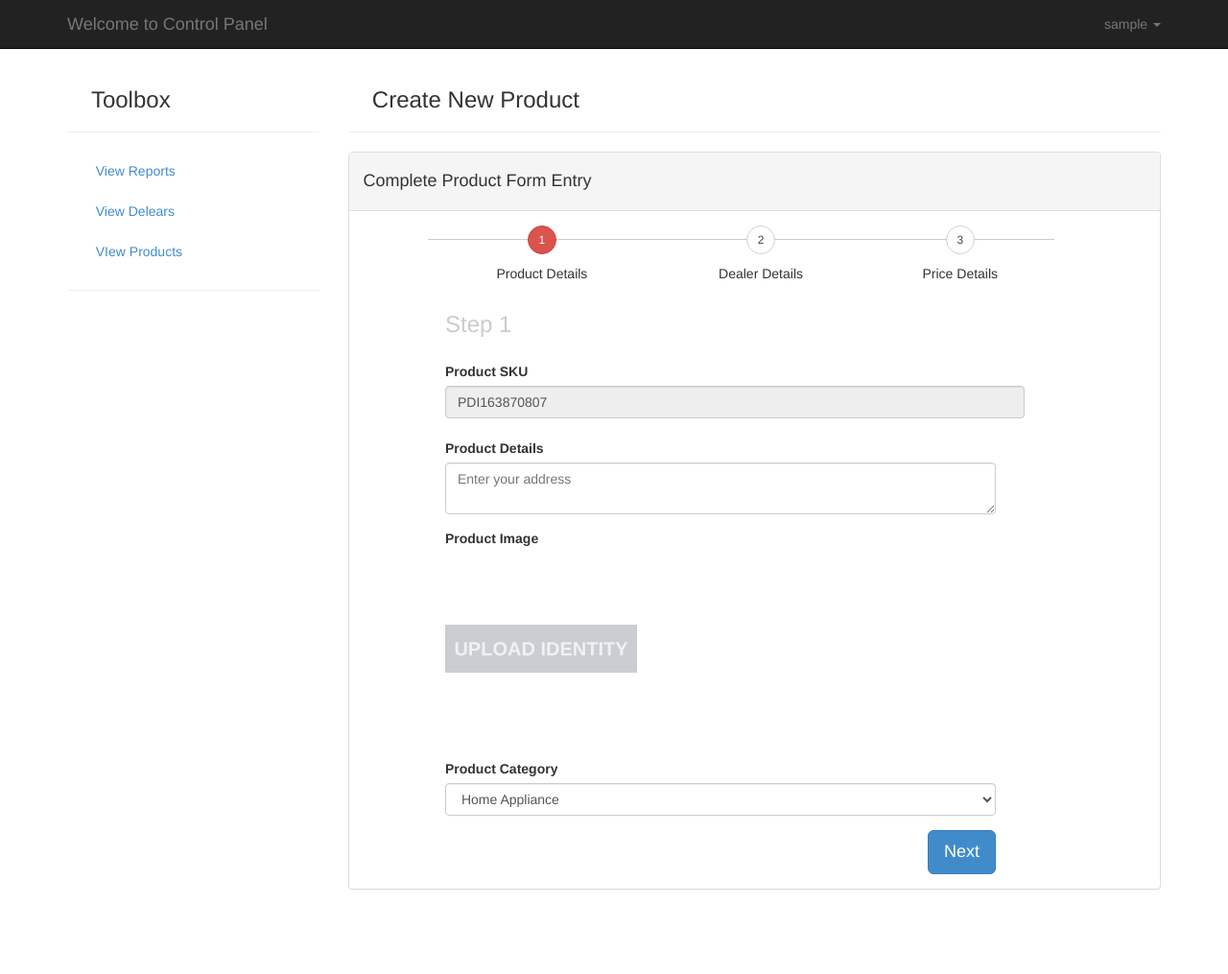
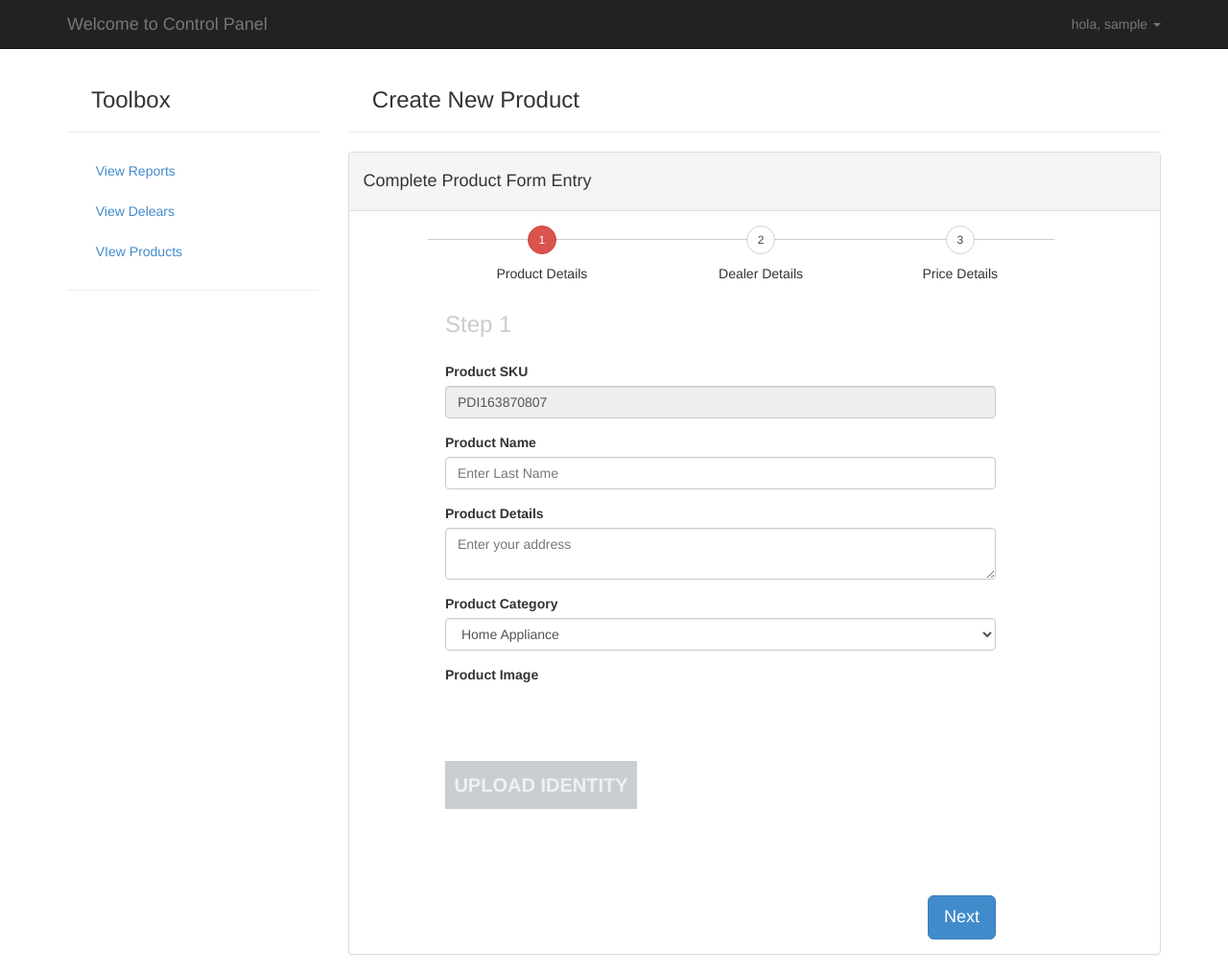
Before and after one commit to sagar767/inventory, a PHP site: page /sites/new-product in a window 1280 px wide. Shown: the whole page at 96% size. Before the commit the page ends 927 px from the top, so only its background shows below. Run offline with PHP 8.4, Linux system fonts and the light colour scheme; the visitor is signed in with stand-in values (Sample User, id 1); a stand-in replaces the project's code that opens the database connection; some libraries are stand-ins or nearby versions; some web fonts are replaced.

Commit message:
Product form made finalise

```diff
--- a/css/style.css
+++ b/css/style.css
@@ -1,15 +1,15 @@
 .navbar-static-top {
-  margin-bottom:20px;
+	margin-bottom: 20px;
 }
 
 footer {
-  margin-top:20px;
-  padding-top:20px;
-  padding-bottom:20px;
-  background-color:#efefef;
+	margin-top: 20px;
+	padding-top: 20px;
+	padding-bottom: 20px;
+	background-color: #efefef;
 }
 
-.nav>li .count {
+.nav > li .count {
 	position: absolute;
 	top: 10%;
 	right: 25%;
@@ -57,9 +57,9 @@
 	text-align: center;
 	position: relative;
 }
-.panel-body form h3{
-	color:#CCCCCC;
-	margin-bottom:25px;
+.panel-body form h3 {
+	color: #CCCCCC;
+	margin-bottom: 25px;
 }
 .btn-circle {
 	width: 30px;
@@ -70,8 +70,8 @@
 	line-height: 1.428571429;
 	border-radius: 15px;
 }
-.btn[disabled]{
-	opacity:0.9;
+.btn[disabled] {
+	opacity: 0.9;
 }
 
 /*Upload Button style*/
@@ -83,9 +83,9 @@
 	background-color: #ffffff;
 	color: #ecf0f1;
 }
-  input {
-    line-height: 200px;
-    font-size: 200px;
+#image-preview input {
+	line-height: 150px;
+	font-size: 150px;
 	position: absolute;
 	opacity: 0;
 	z-index: 10;
--- /dev/null
+++ b/js/jquery.uploadPreview.js
@@ -0,0 +1 @@
+(function(e){e.extend({uploadPreview:function(t){var n=e.extend({input_field:".image-input",preview_box:".image-preview",label_field:".image-label",label_default:"Choose File",label_selected:"Change File",no_label:false},t);if(window.File&&window.FileList&&window.FileReader){if(typeof e(n.input_field)!=="undefined"&&e(n.input_field)!==null){e(n.input_field).change(function(){var t=event.target.files;if(t.length>0){var r=t[0];var i=new FileReader;i.addEventListener("load",function(t){var i=t.target;if(r.type.match("image")){e(n.preview_box).css("background-image","url("+i.result+")");e(n.preview_box).css("background-size","cover");e(n.preview_box).css("background-position","center center")}else if(r.type.match("audio")){e(n.preview_box).html("<audio controls><source src='"+i.result+"' type='"+r.type+"' />Your browser does not support the audio element.</audio>")}else{alert("This file type is not supported yet.")}});if(n.no_label==false){e(n.label_field).html(n.label_selected)}i.readAsDataURL(r)}else{if(n.no_label==false){e(n.label_field).html(n.label_default)}e(n.preview_box).css("background-image","none");e(n.preview_box+" audio").remove()}})}}else{alert("You need a browser with file reader support, to use this form properly.");return false}}})})(jQuery)
--- a/js/site.js
+++ b/js/site.js
@@ -1,6 +1,6 @@
 $(document).ready(function() {
 
-/*Product Registration Process*/
+	/*Product Registration Process*/
 	var navListItems = $('div.setup-panel div a'),
 	    allWells = $('.setup-content'),
 	    allNextBtn = $('.nextBtn');
@@ -42,8 +42,7 @@
 
 	$('div.setup-panel div a.btn-danger').trigger('click');
 
-
-/*Product Upload button related*/
+	/*Product Upload button related*/
 	$.uploadPreview({
 		input_field : "#image-upload", // Default: .image-upload
 		preview_box : "#image-preview", // Default: .image-preview
--- a/sites/layout/primary-nav.php
+++ b/sites/layout/primary-nav.php
@@ -13,7 +13,7 @@
 
         <li class="dropdown">
           <a class="dropdown-toggle" role="button" data-toggle="dropdown" href="#">
-            <i class="glyphicon glyphicon-user"></i> <?php echo $username; ?> <span class="caret"></span></a>
+            <i class="glyphicon glyphicon-user"></i> hola, <?php echo $username; ?> <span class="caret"></span></a>
           <ul class="dropdown-menu" role="menu">
             <li><a href="#">My Profile</a></li>
             <li><a href="../logout"><i class="glyphicon glyphicon-lock"></i> Logout</a></li>
--- a/sites/new-product.php
+++ b/sites/new-product.php
@@ -66,19 +66,19 @@
 												<textarea required="required" class="form-control" placeholder="Enter your address" ></textarea>
 											</div>
 											<div class="form-group">
-												<label class="control-label">Product Image</label>
-												<div id="image-preview">
-													<label for="image-upload" id="image-label">Upload Identity</label>
-													<input type="file" name="image" id="image-upload" />
-												</div>
-											</div>
-											<div class="form-group">
 												<label class="control-label">Product Category</label>
 												<select class="form-control" id="sel1">
 													<option>Home Appliance</option>
 													<option>Mobile</option>
 													<option>Grocery</option>
 												</select>
+											</div>
+											<div class="form-group">
+												<label class="control-label">Product Image</label>
+												<div id="image-preview">
+													<label for="image-upload" id="image-label">Upload Identity</label>
+													<input type="file" name="image" id="image-upload" />
+												</div>
 											</div>
 											<button class="btn btn-primary nextBtn btn-lg pull-right" type="button" >
 												Next
```
Lines whose indentation alone changed are shown as unchanged.
